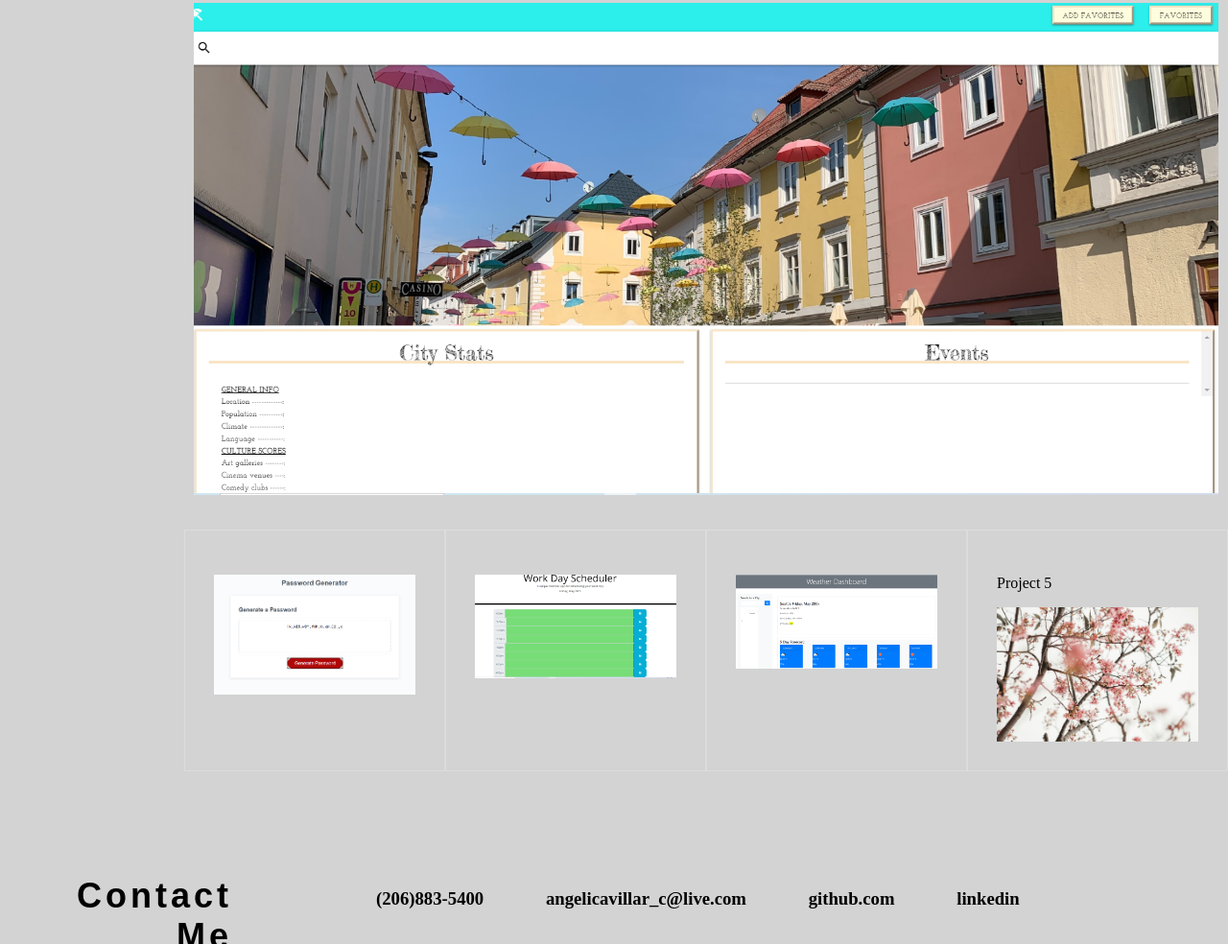
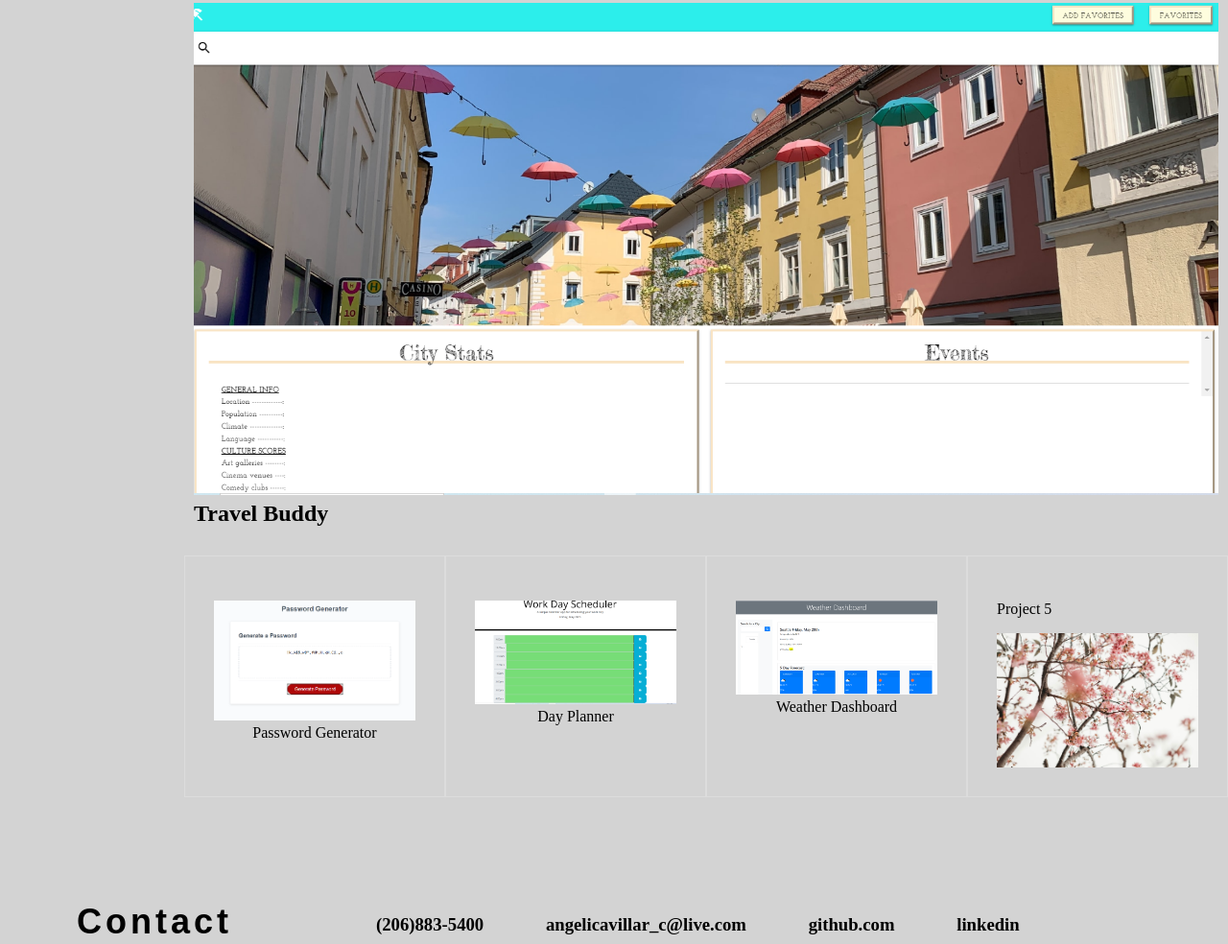
Before and after one commit to angelicavc7/avcPortfolio, a plain HTML site: page index.html in a window 1280 px wide. Shown: the part 639-1623 px from the top of the page at 96% size. Drawn offline with Linux system fonts and the light colour scheme.

```diff
--- a/index.html
+++ b/index.html
@@ -48,7 +48,7 @@
 <section id = "proj1">
     <div class="project1">
         <h2><a href="https://brooks-t.github.io/travel-buddy/">
-            <img src="images/travel buddy.png" class="trav-bud" id ="img" alt="trip"/></a></h2>
+            <img src="images/travel buddy.png" class="trav-bud" id ="img" alt="trip"/></a>Travel Buddy</h2>
 
     </div>
 </section>
@@ -57,18 +57,18 @@
 
     <div class="project">
          <p><a href="https://angelicavc7.github.io/passwordG/">
-         <img src="images/PASSG.png" class="PASSG" id ="img" alt="pg"/></a> </p>
+         <img src="images/PASSG.png" class="PASSG" id ="img" alt="pg"/></a>Password Generator</p>
     </div>
 
     <div class="project">
             <p><a href="https://angelicavc7.github.io/dayPlanner/">
-           <img src="images/planner.png" class="planner" id ="img" alt="plan"/></a></p>
+           <img src="images/planner.png" class="planner" id ="img" alt="plan"/></a> Day Planner</p>
     </div>
 
 
     <div class="project">
          <p><a href ='https://angelicavc7.github.io/weatherDashboard/'>
-        <img src="images/WD.png" class = "weatherDashboard" id ="img" alt="wd"/></a></p>
+        <img src="images/WD.png" class = "weatherDashboard" id ="img" alt="wd"/></a>Weather Dashboard</p>
     </div>
 
     <div class="project">
```
Also changed, not shown: 1 other file.
